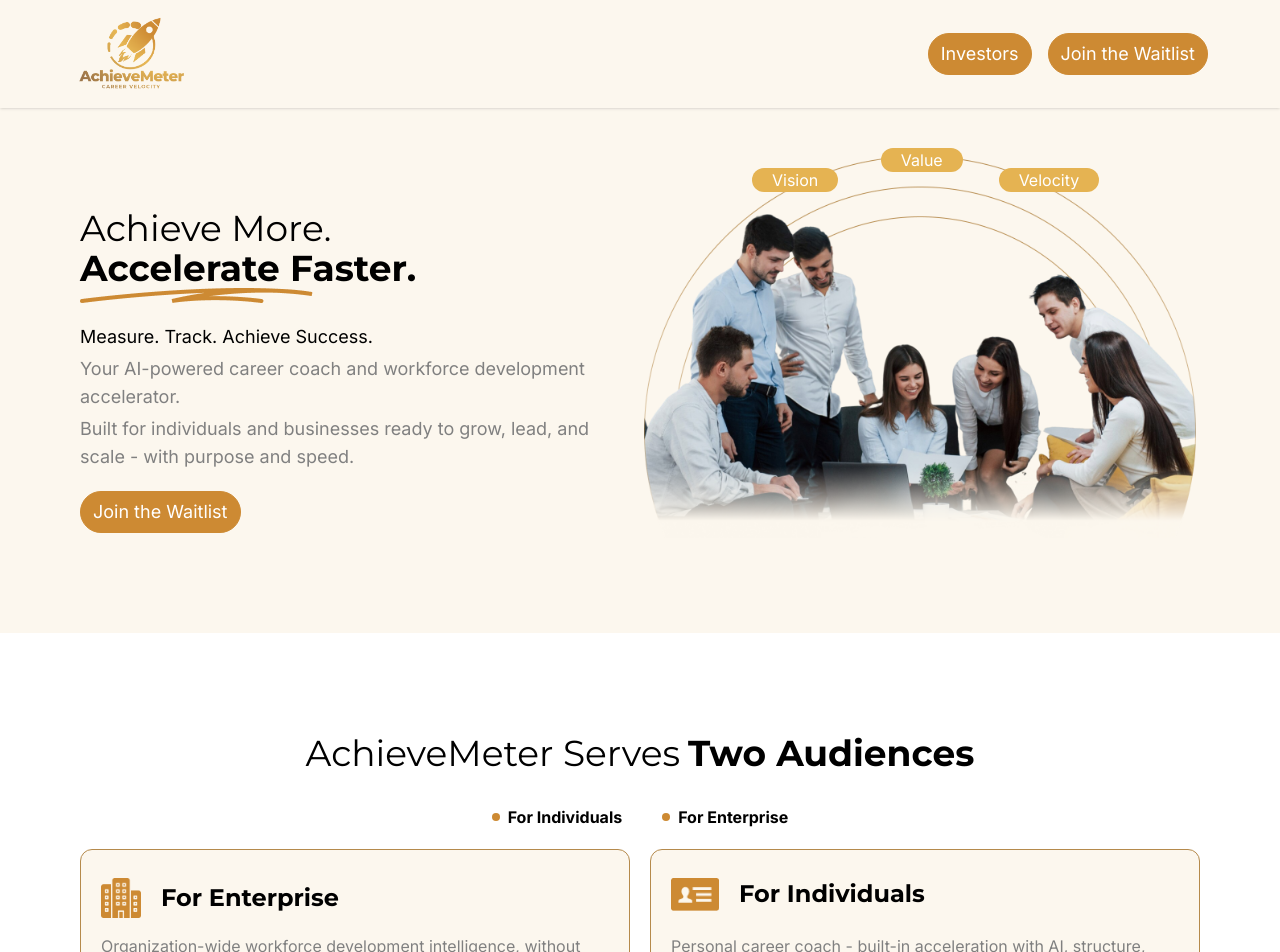
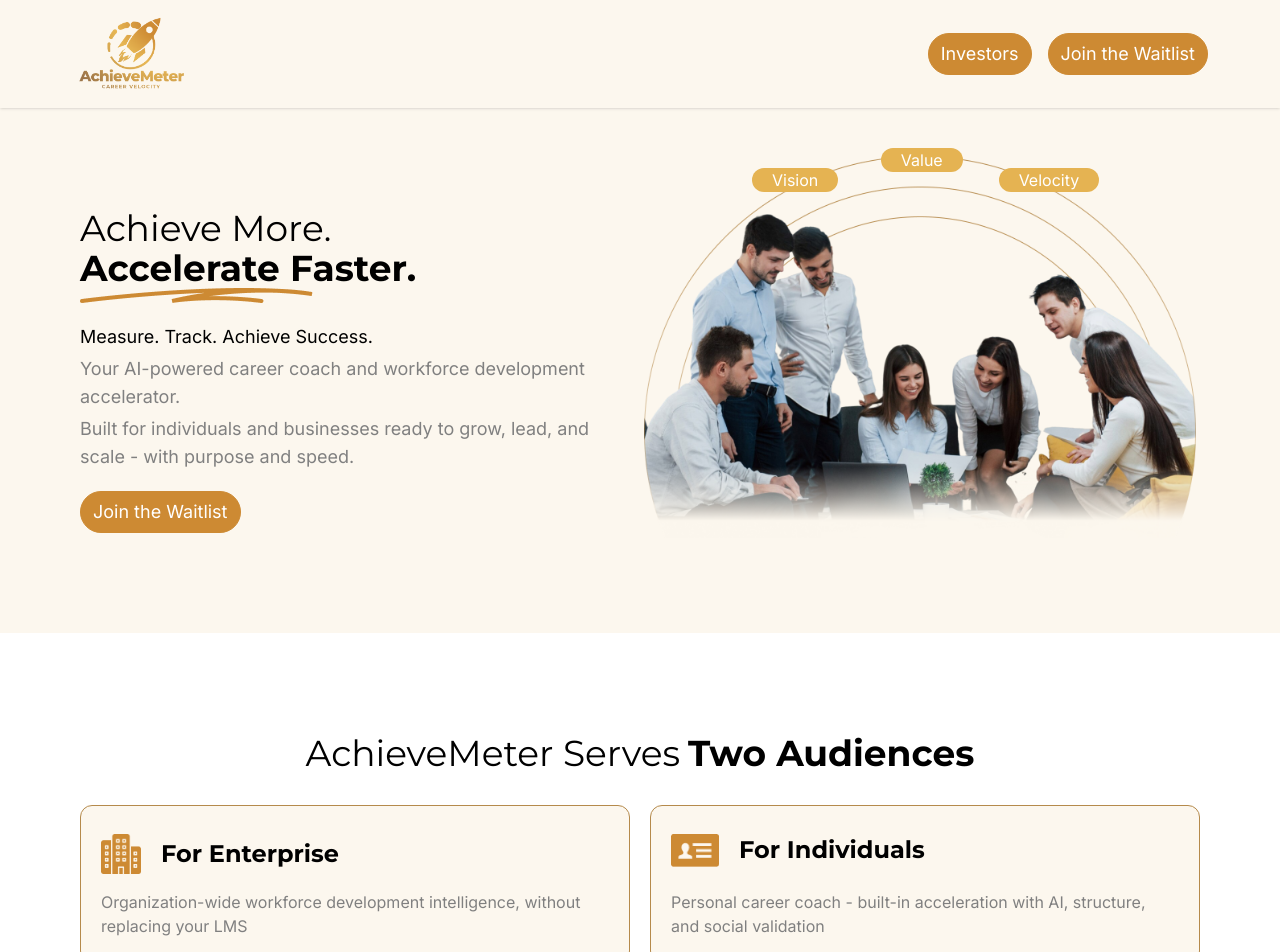
Before and after one commit to NexaForgeTechnologies/Achieve-Meter, a Next.js app: page / in a window 1280 px wide. Shown: the top 952 px of the page. Built offline with nearby package versions, Linux system fonts and the light colour scheme.

Commit message:
fixed issues

```diff
--- a/src/api/submit-form/route.js
+++ b/src/app/api/submit-form/route.js
@@ -1,4 +1,4 @@
-import db from "../../config/db.js";
+import db from "../../../config/db.js";
 
 export async function POST(req) {
   try {
--- a/src/api/waitlist/route.js
+++ b/src/app/api/waitlist/route.js
@@ -3,6 +3,9 @@
 export async function POST(request) {
   try {
     const body = await request.json();
+
+    console.log(body);
+
 
     const {
       membership_type,   // "individual" | "business"
--- a/src/app/globals.css
+++ b/src/app/globals.css
@@ -16,7 +16,7 @@
 
 @media (prefers-color-scheme: dark) {
   :root {
-    --background: #0a0a0a;
+    --background: #ffffff;
     --foreground: #ededed;
   }
 }
--- a/src/app/investors/page.js
+++ b/src/app/investors/page.js
@@ -1,6 +1,5 @@
 import InvestorHeroCont from "@/containers/InvestorHeroCont";
 import PreSeedCont from "@/containers/PreSeedCont";
-import VelocityCont from "@/containers/VelocityCont";
 import WhyNowCont from "@/containers/WhyNowCont";
 
 export default function Investors() {
@@ -9,7 +8,6 @@
             <InvestorHeroCont />
             <WhyNowCont />
             <PreSeedCont />
-            <VelocityCont />
         </>
     );
 }
--- a/src/app/page.js
+++ b/src/app/page.js
@@ -5,6 +5,7 @@
 import InsideMyAchieve from "@/containers/InsideMyAchieve";
 import TwoAudienceCont from "@/containers/TwoAudienceCont";
 import TwoTracksCont from "@/containers/TwoTracksCont";
+import VelocityCont from "@/containers/VelocityCont";
 import WhoItsForCont from "@/containers/WhoItsForCont";
 import WhyMyAchieveCont from "@/containers/WhyMyAchieveCont";
 
@@ -20,6 +21,8 @@
       <WhoItsForCont />
       <DifferenceCont />
       <TwoTracksCont />
+      <VelocityCont />
+
     </>
   );
 }
--- a/src/components/TracksComp.jsx
+++ b/src/components/TracksComp.jsx
@@ -1,12 +1,12 @@
 
-export default function TracksComp({ list1, list2, list3, hide,img }) {
+export default function TracksComp({ heading, list1, list2, list3, hide,img }) {
     return (
         <>
             <div className="border border-[#B58A4C] bg-white p-5 flex flex-col justify-between gap-y-3 rounded-xl">
 
                 <div className="flex gap-x-3 md:py-2 items-center">
                     <img src={img} alt="icon" className="w-10 md:w-12 " />
-                    <h1 className="text-[black] text-lg md:text-2xl font-semibold">For Enterprise</h1>
+                    <h1 className="text-[black] text-lg md:text-2xl font-semibold">{heading}</h1>
                 </div>
 
                 <ul className="flex flex-col gap-y-1 text-[#C2C2C2]">
--- a/src/config/db.js
+++ b/src/config/db.js
@@ -4,8 +4,8 @@
 const db = mysql.createPool({
   host: "localhost",
   user: "root",
-  password: "",
-  database: "ACHIEVE_METER_DATABASE",
+  password: "1122",
+  database: "achieve-meter",
 });
 
 // ✅ export db as default so you can import db from "..."
--- a/src/containers/TwoAudienceCont.jsx
+++ b/src/containers/TwoAudienceCont.jsx
@@ -12,18 +12,6 @@
                                 Two Audiences
                             </span>
                         </h1>
-                    </div>
-
-                    <div className="flex items-center justify-center gap-x-6 md:gap-x-10 font-semibold">
-                        <span className="flex gap-x-2 items-center text-black">
-                            <span className={`bg-[#CD8A33] rounded-full w-2 h-2 flex-shrink-0 inline-block`}></span>
-                            For Individuals
-                        </span>
-
-                        <span className="flex gap-x-2 items-center text-black">
-                            <span className={`bg-[#CD8A33] rounded-full w-2 h-2 flex-shrink-0 inline-block`}></span>
-                            For Enterprise
-                        </span>
                     </div>
 
                     <section className="grid grid-cols-1 md:grid-cols-2 gap-5">
--- a/src/containers/TwoTracksCont.jsx
+++ b/src/containers/TwoTracksCont.jsx
@@ -19,12 +19,14 @@
 
                     <div className="grid grid-cols-1 md:grid-cols-2 gap-5">
                         <TracksComp
+                            heading="For Enterprise"
                             img={"/enterprise.png"}
                             list1="Track talent velocity, readiness, and growth"
                             list2="Measure performance development at scale"
                             list3="Create a growth culture aligned with people-powered systems" />
 
                         <TracksComp
+                            heading="For Individuals"
                             img={"/individual.png"}
                             list1="Track your goals, values, and milestones"
                             list2="Validate progress with peer endorsements"
--- a/src/containers/VelocityCont.jsx
+++ b/src/containers/VelocityCont.jsx
@@ -3,7 +3,7 @@
 export default function VelocityCont() {
     return (
         <>
-            <section className="bg-white py-20">
+            <section className="bg-white pb-20">
                 <section className="flex flex-col justify-center items-center gap-y-3 bg-gradient-to-r from-[#FCF6EE] to-[#B58A4C]/10 py-10 md:py-15 w-screen ml-[calc(50%-50vw)] px-5 sm:px-10 md:px-18 lg:px-20 relative">
 
                     <img src="/dots.png" alt="dots sheet" className="absolute right-5 md:right-13 top-5 md:top-7" />
@@ -30,7 +30,7 @@
                         <div className="flex gap-x-1.5 md:gap-x-3 gap-y-2">
                             <BtnOne name={"Join the Waitlist – Individual"} />
 
-                            <BtnOne name={"Book Join the Waitlist– Enterprise"}
+                            <BtnOne name={"Join the Waitlist– Enterprise"}
                                 bgColor="bg-transparent"
                                 textColor="text-[#CD8A33]"
                             />
```
Lines whose indentation alone changed are shown as unchanged.
